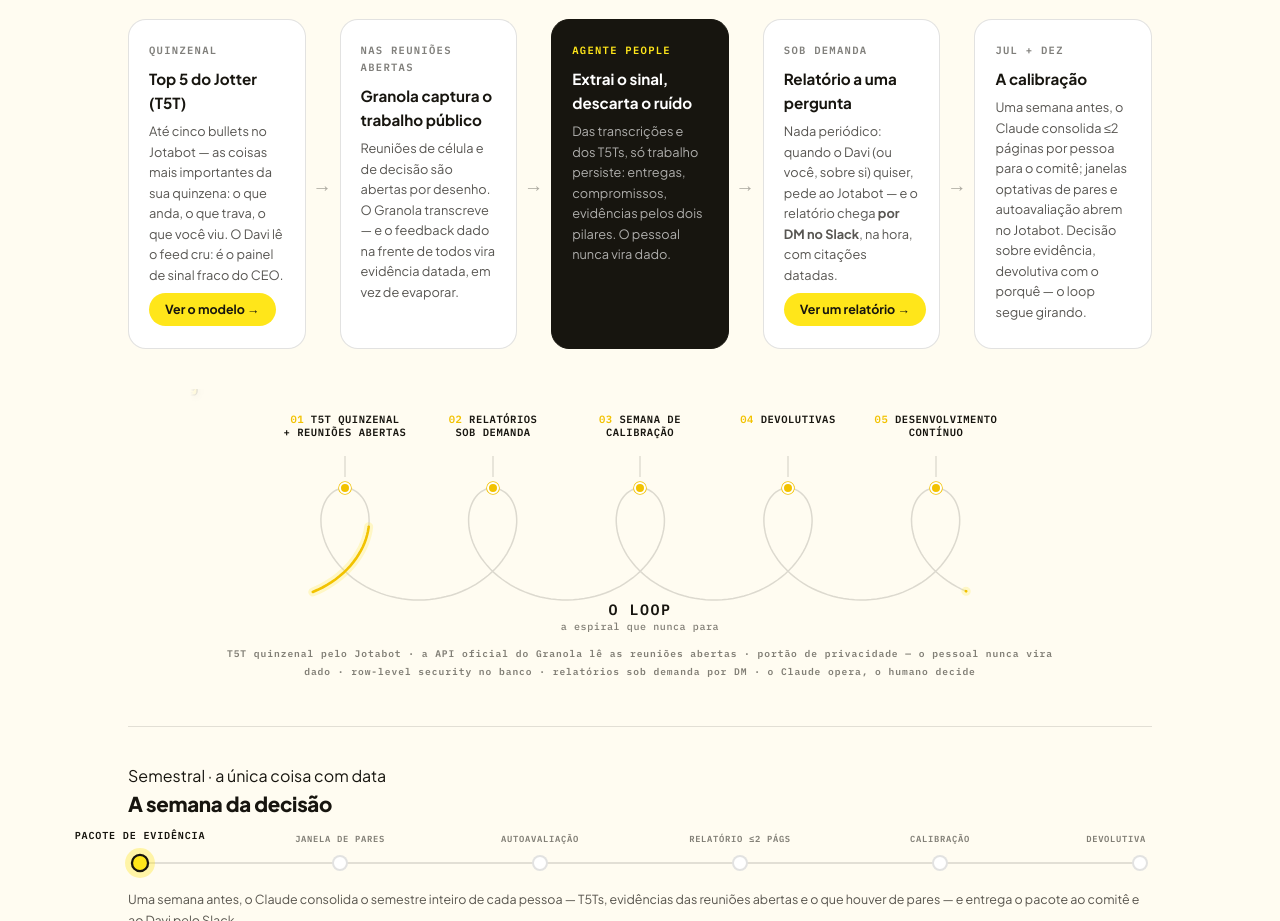
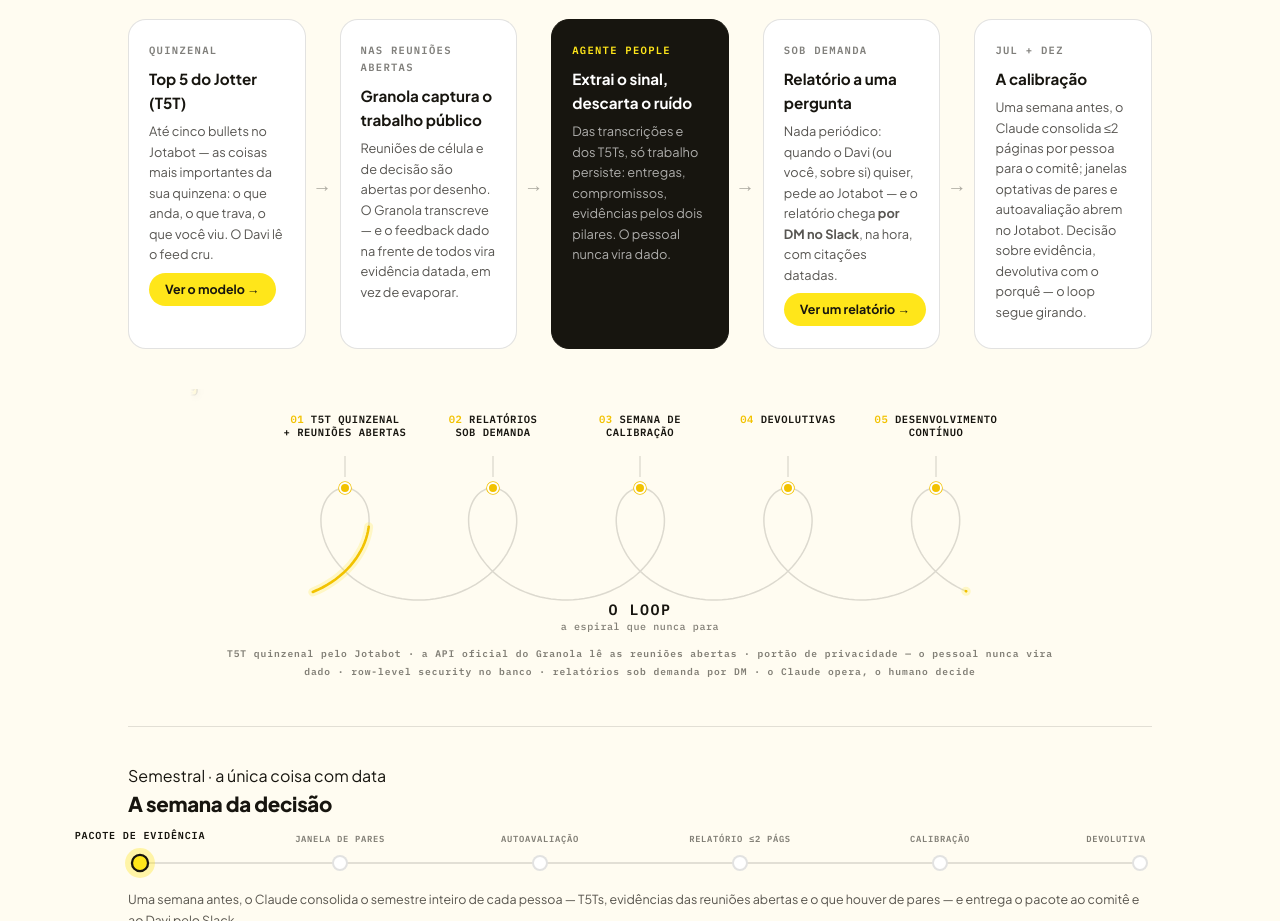
Before and after one commit to lecaman/jota, a website: page index.html in a window 1280 px wide. Shown: the part 10380-11301 px from the top of the page. Drawn offline with Linux system fonts and the light colour scheme.

Commit message:
Update index.html

```diff
--- a/index.html
+++ b/index.html
@@ -1078,7 +1078,7 @@
     <p class="lead reveal" style="font-size:.98rem;max-width:80ch">O coração do People OS: <strong>T5Ts quinzenais no Slack</strong>, reuniões abertas capturadas pelo Granola, um agente que extrai só a parte que importa — e uma memória que se alimenta sozinha. <strong>Não temos PDI, formulário, pesquisa de clima nem relatório periódico:</strong> qualquer relatório existe sob demanda, a uma pergunta ao Jotabot; a única coisa com data é a decisão, duas vezes por ano. Custo para o time: zero ferramentas novas, zero reuniões novas — cinco bullets por quinzena, uma semana de comitê por semestre, uma métrica. <strong>Regra nº 1: nada na calibração pode ser surpresa</strong> — o feedback é dado em público, na hora, o semestre inteiro.</p>
 
     <div class="flow reveal">
-      <div class="step"><span class="n">QUINZENAL</span><h4>Top 5 do Jotter (T5T)</h4><p>Até cinco bullets no Jotabot — as coisas mais importantes da sua quinzena: o que anda, o que trava, o que você viu. O Davi lê o feed cru: é o painel de sinal fraco do CEO. <a class="lt-btn" href="#" onclick="openT5(event)" style="white-space:nowrap">Ver o modelo&nbsp;→</a></p></div>
+      <div class="step"><span class="n">QUINZENAL</span><h4>Top 5 do Jotter (T5T)</h4><p>Até cinco bullets no Jotabot — as coisas mais importantes da sua quinzena: o que anda, o que trava, o que você viu. O Davi lê o feed cru. <a class="lt-btn" href="#" onclick="openT5(event)" style="white-space:nowrap">Ver o modelo&nbsp;→</a></p></div>
       <div class="step"><span class="n">NAS REUNIÕES ABERTAS</span><h4>Granola captura o trabalho público</h4><p>Reuniões de célula e de decisão são abertas por desenho. O Granola transcreve — e o feedback dado na frente de todos vira evidência datada, em vez de evaporar.</p></div>
       <div class="step hi"><span class="n">AGENTE PEOPLE</span><h4>Extrai o sinal, descarta o ruído</h4><p>Das transcrições e dos T5Ts, só trabalho persiste: entregas, compromissos, evidências pelos dois pilares. O pessoal nunca vira dado.</p></div>
       <div class="step"><span class="n">SOB DEMANDA</span><h4>Relatório a uma pergunta</h4><p>Nada periódico: quando o Davi (ou você, sobre si) quiser, pede ao Jotabot — e o relatório chega <strong>por DM no Slack</strong>, na hora, com citações datadas. <a class="lt-btn" href="#" onclick="openRetr(event)" style="white-space:nowrap">Ver um relatório&nbsp;→</a></p></div>
```
